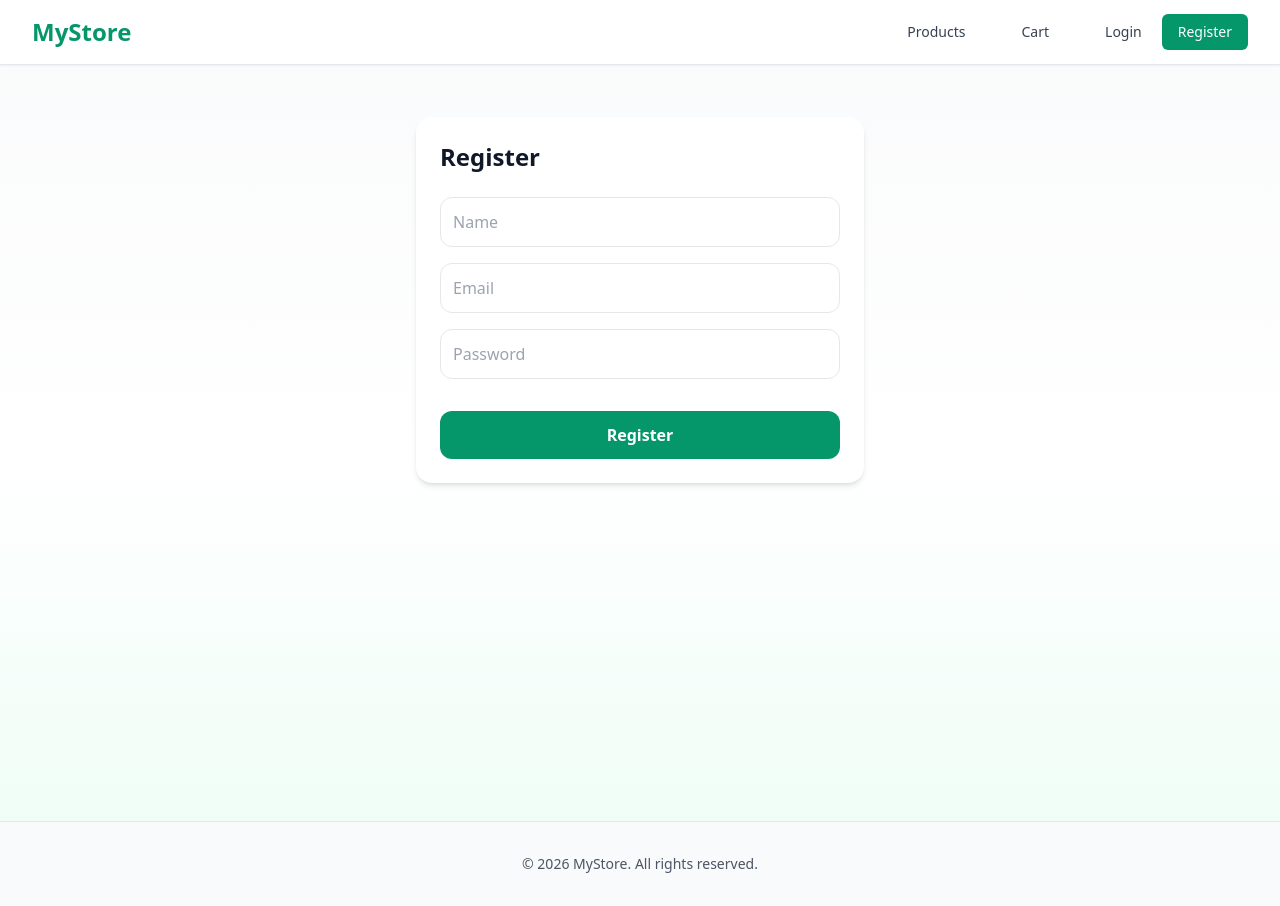
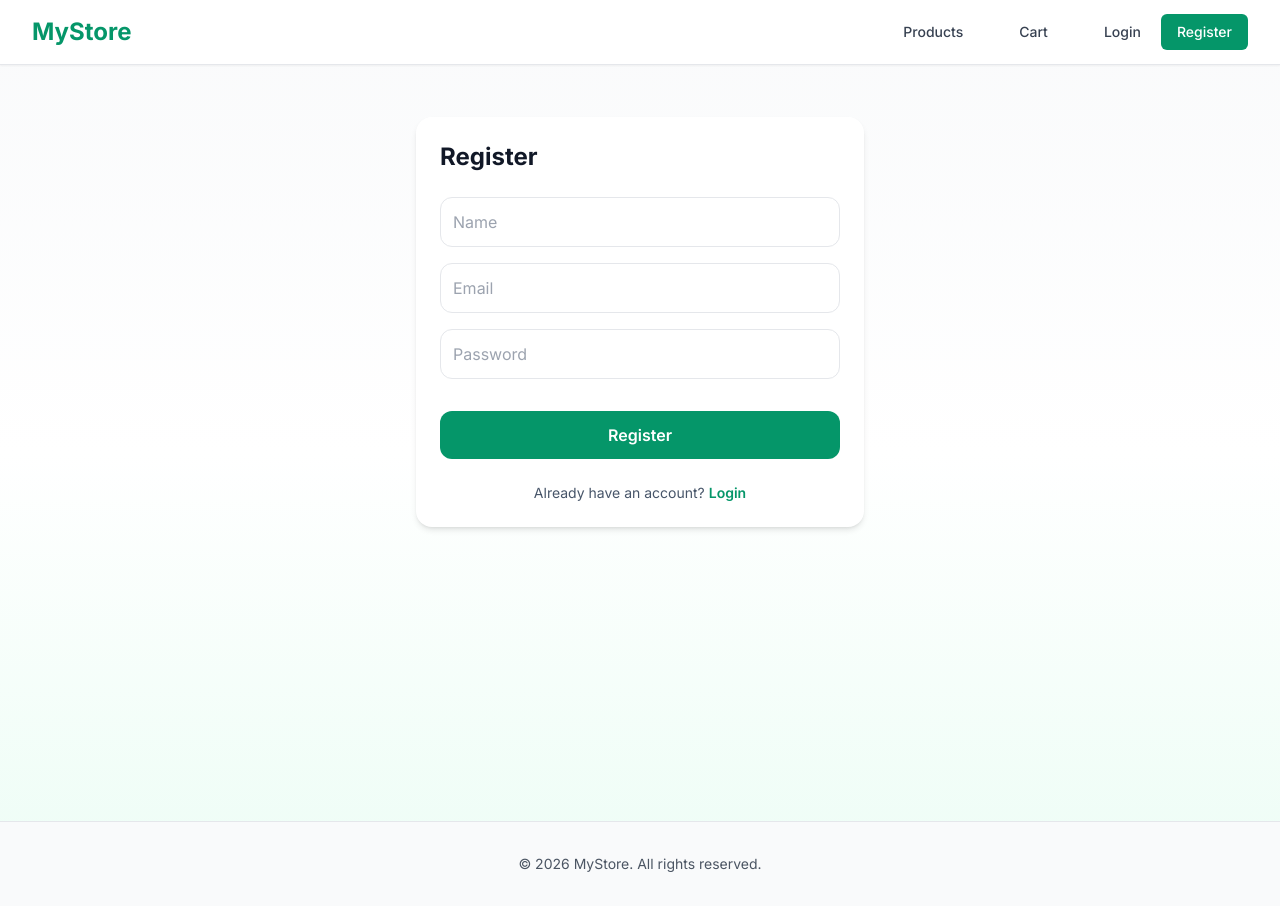
Before and after one commit to SuadAbrar/CodeAlpha_MERN-E-commerce-Store, a React app in the folder frontend/: page /register in a window 1280 px wide. Built offline with nearby package versions, Linux system fonts and the light colour scheme; the HTML template or start-up script is replaced by a standard one.

Commit message:
modify loading and font family

```diff
--- a/frontend/src/App.jsx
+++ b/frontend/src/App.jsx
@@ -17,7 +17,20 @@ function App() {
     <AuthProvider>
       <CartProvider>
         <BrowserRouter>
-          <Toaster position="top-right" toastOptions={{ duration: 4000 }} />
+          <Toaster
+            position="top-center"
+            toastOptions={{
+              duration: 3000,
+              style: {
+                background: "#ffffff",
+                color: "#0f172a",
+                boxShadow: "0 8px 24px rgba(15, 23, 42, 0.15)",
+                border: "1px solid #e2e8f0",
+                borderRadius: "0.75rem",
+                fontWeight: "500",
+              },
+            }}
+          />
           <Layout>
             <Routes>
               <Route path="/" element={<Home />} />
--- /dev/null
+++ b/frontend/src/components/Spinner.jsx
@@ -0,0 +1,10 @@
+const Spinner = ({ message = "Loading..." }) => {
+  return (
+    <div className="flex flex-col items-center justify-center gap-3 py-10">
+      <div className="h-10 w-10 rounded-full border-4 border-emerald-500 border-t-transparent animate-spin" />
+      <span className="text-sm font-medium text-slate-600">{message}</span>
+    </div>
+  );
+};
+
+export default Spinner;
--- a/frontend/src/index.css
+++ b/frontend/src/index.css
@@ -1,3 +1,18 @@
+@import url('https://fonts.googleapis.com/css2?family=Inter:wght@400;500;600;700;800&display=swap');
+
 @tailwind base;
 @tailwind components;
 @tailwind utilities;
+
+:root {
+    font-family: 'Inter', ui-sans-serif, system-ui, -apple-system, BlinkMacSystemFont, 'Segoe UI', sans-serif;
+}
+
+body {
+    @apply bg-slate-50 text-slate-800 antialiased;
+    font-family: 'Inter', ui-sans-serif, system-ui, -apple-system, BlinkMacSystemFont, 'Segoe UI', sans-serif;
+}
+
+* {
+    box-sizing: border-box;
+}
--- a/frontend/src/pages/Login.jsx
+++ b/frontend/src/pages/Login.jsx
@@ -1,7 +1,7 @@
 import { useState, useContext } from "react";
 import { loginUser } from "../services/authService";
 import { AuthContext } from "../context/AuthContext";
-import { useNavigate } from "react-router-dom";
+import { useNavigate, Link } from "react-router-dom";
 import { toast } from "react-hot-toast";
 
 const Login = () => {
@@ -53,7 +53,24 @@ const Login = () => {
         >
           Login
         </button>
+        <div className="mt-2 text-right">
+          <Link
+            to="/forgot-password"
+            className="text-sm text-emerald-600 hover:text-emerald-700 font-medium"
+          >
+            Forgot Password?
+          </Link>
+        </div>
       </form>
+      <p className="mt-6 text-center text-sm text-slate-600">
+        Don’t have an account?{' '}
+        <Link
+          to="/register"
+          className="text-emerald-600 font-semibold hover:text-emerald-700"
+        >
+          Register
+        </Link>
+      </p>
     </div>
   );
 };
--- a/frontend/src/pages/Orders.jsx
+++ b/frontend/src/pages/Orders.jsx
@@ -2,6 +2,7 @@ import { useContext, useEffect, useState } from "react";
 import { Link } from "react-router-dom";
 import { getOrders } from "../services/orderService";
 import { AuthContext } from "../context/AuthContext";
+import Spinner from "../components/Spinner";
 
 const Orders = () => {
   const { token } = useContext(AuthContext);
@@ -28,7 +29,11 @@ const Orders = () => {
   }, [token]);
 
   if (loading) {
-    return <div className="text-center py-10">Loading orders...</div>;
+    return (
+      <div className="flex min-h-screen items-center justify-center px-4">
+        <Spinner message="Loading your orders..." />
+      </div>
+    );
   }
 
   if (error) {
--- a/frontend/src/pages/ProductDetails.jsx
+++ b/frontend/src/pages/ProductDetails.jsx
@@ -5,6 +5,7 @@ import { getProductById } from "../services/productService";
 import { AuthContext } from "../context/AuthContext";
 import { useCart } from "../context/CartContext";
 import { toast } from "react-hot-toast";
+import Spinner from "../components/Spinner";
 
 const ProductDetails = () => {
   const { id } = useParams();
@@ -53,7 +54,7 @@ const ProductDetails = () => {
   if (loading) {
     return (
       <div className="flex min-h-screen items-center justify-center px-4">
-        <p className="text-base font-medium text-slate-600">Loading product…</p>
+        <Spinner message="Loading product details..." />
       </div>
     );
   }
--- a/frontend/src/pages/Products.jsx
+++ b/frontend/src/pages/Products.jsx
@@ -1,6 +1,7 @@
 import { useEffect, useState } from "react";
 import { getProducts } from "../services/productService";
 import ProductCard from "../components/ProductCard";
+import Spinner from "../components/Spinner";
 
 const Products = () => {
   const [products, setProducts] = useState([]);
@@ -25,7 +26,7 @@ const Products = () => {
   if (loading) {
     return (
       <div className="flex min-h-screen items-center justify-center px-4">
-        <p>Loading products...</p>
+        <Spinner message="Loading products..." />
       </div>
     );
   }
--- a/frontend/src/pages/Register.jsx
+++ b/frontend/src/pages/Register.jsx
@@ -1,7 +1,7 @@
 import { useState, useContext } from "react";
 import { registerUser } from "../services/authService";
 import { AuthContext } from "../context/AuthContext";
-import { useNavigate } from "react-router-dom";
+import { useNavigate, Link } from "react-router-dom";
 import { toast } from "react-hot-toast";
 
 const Register = () => {
@@ -68,6 +68,15 @@ const Register = () => {
           Register
         </button>
       </form>
+      <p className="mt-6 text-center text-sm text-slate-600">
+        Already have an account?{' '}
+        <Link
+          to="/login"
+          className="text-emerald-600 font-semibold hover:text-emerald-700"
+        >
+          Login
+        </Link>
+      </p>
     </div>
   );
 };
```
